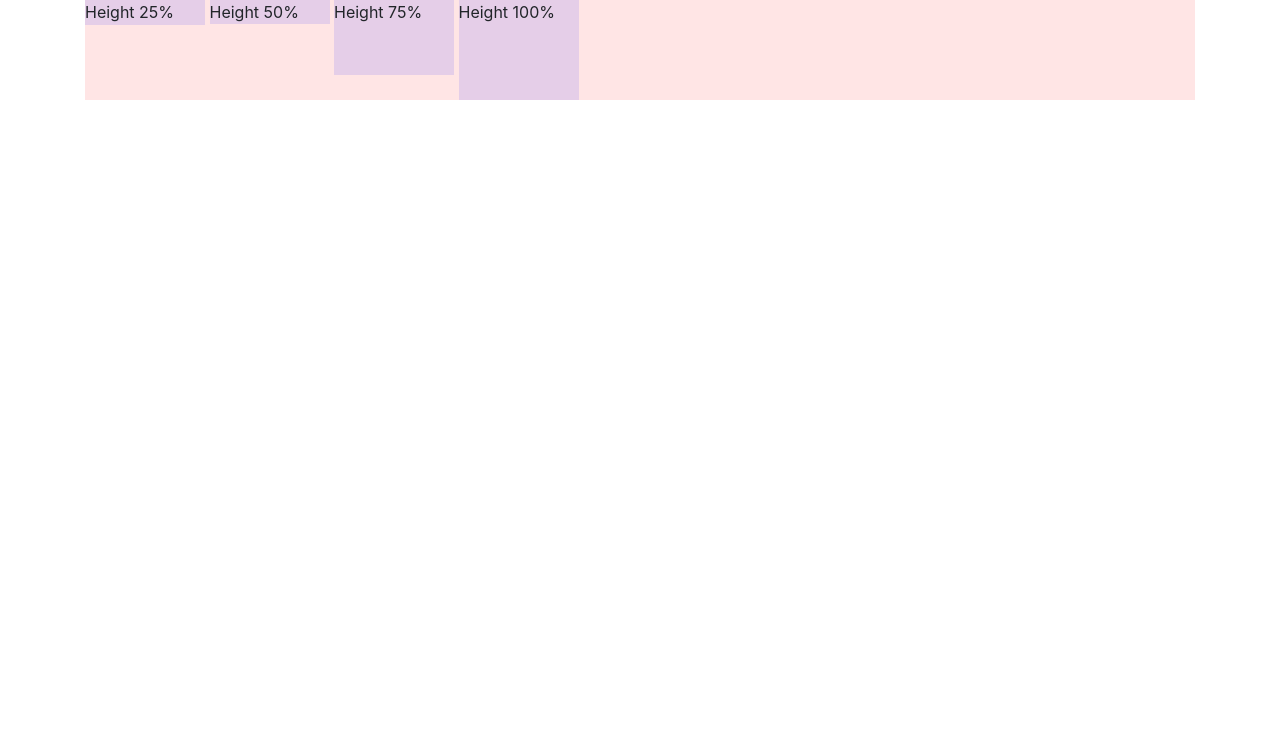
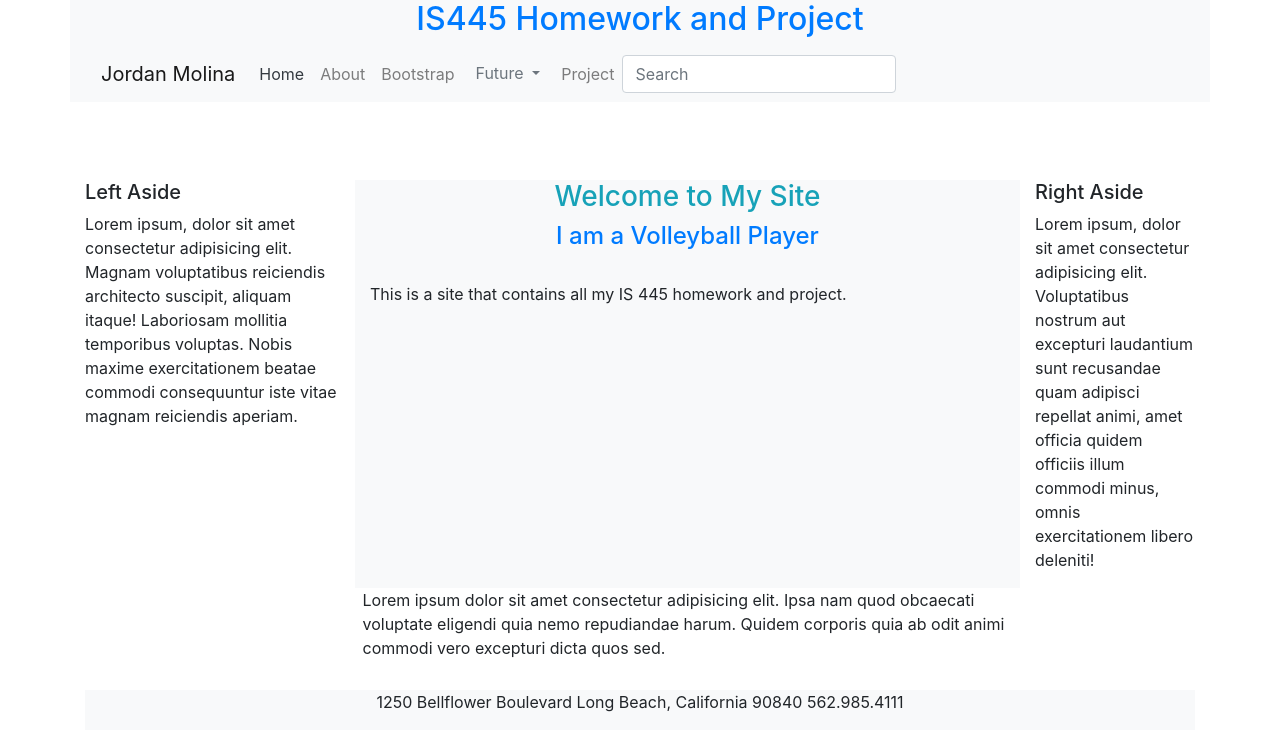
Before and after one commit to jmolina9596/Homework-2, a website: page website/index.html in a window 1280 px wide. Drawn offline with nearby package versions, Linux system fonts and the light colour scheme.

Commit message:
added about page

```diff
--- a/website/index.html
+++ b/website/index.html
@@ -1,4 +1,9 @@
 <!doctype html>
+<style>
+    html {
+        height: 1000px;
+    }
+</style>
 <html lang="en">
 
 <head>
@@ -13,20 +18,100 @@
     <title>Homework 2</title>
 </head>
 
-<body>
-    <div class="container">
+<style>
+    body {
+        margin-top: 180px;
+    }
+</style>
 
 
-        <div style="height: 100px; background-color: rgba(255,0,0,0.1);">
-                <div class="h-25 d-inline-block" style="width: 120px; background-color: rgba(0,0,255,.1)">Height 25%</div>
-                <div class="mh-50 d-inline-block" style="width: 120px; background-color: rgba(0,0,255,.1)">Height 50%</div>
-                <div class="h-75 d-inline-block" style="width: 120px; background-color: rgba(0,0,255,.1)">Height 75%</div>
-                <div class="h-100 d-inline-block" style="width: 120px; background-color: rgba(0,0,255,.1)">Height 100%</div>
+
+<body>
+    <header class="fixed-top">
+        <div class="container bg-light">
+
+            <h2 class="text-primary text-center">IS445 Homework and Project</h2>
+            <nav class="navbar navbar-light bg-light navbar-expand-md">
+                <a href="#" class="navbar-brand">Jordan Molina</a>
+
+                <button class="navbar-toggler" type="button" data-toggle="collapse" data-target="#myId">
+                    <span class="navbar-toggler-icon"></span>
+                </button>
+
+                <div class="collapse navbar-collapse" id="myId">
+
+                    <div class="navbar-nav">
+                        <a href="" class="nav-item nav-link text-dark">Home</a>
+                        <a href="about.html" class="nav-item nav-link">About</a>
+                        <a href="" class="nav-item nav-link">Bootstrap</a>
+                        <div class="dropdown">
+                            <button class="btn btn-light dropdown-toggle text-secondary" type="button" id="dropdownMenuButton" data-toggle="dropdown" aria-haspopup="true"
+                                aria-expanded="false">
+                                Future
+                            </button>
+                            <div class="dropdown-menu" aria-labelledby="dropdownMenuButton">
+                                <a class="dropdown-item" href="#">Homework 3</a>
+                                <a class="dropdown-item" href="#">Homework 4</a>
+                                <a class="dropdown-item" href="#">Homework 5</a>
+                                <a class="dropdown-item" href="#">Homework 6</a>
+                            </div>
+                        </div>
+                        <a href="" class="nav-item nav-link">Project</a>
+                        <form action="" class="form-inline">
+                            <input type="text" class="form-control" type="search" placeholder="Search">
+                        </form>
+                    </div>
+                </div>
+            </nav>
+        </div>
+    </header>
+
+    </div>
+    <div class="container">
+        <div class="row">
+            <div class="col-3">
+                <h5>Left Aside</h5>
+                <p>Lorem ipsum, dolor sit amet consectetur adipisicing elit. Magnam voluptatibus reiciendis architecto suscipit,
+                    aliquam itaque! Laboriosam mollitia temporibus voluptas. Nobis maxime exercitationem beatae commodi consequuntur
+                    iste vitae magnam reiciendis aperiam.</p>
+            </div>
+            <div class="col-7 bg-light">
+                <h3 class="text-info text-center">Welcome to My Site</h3>
+                <h4 class="text-primary text-center">I am a Volleyball Player</h4>
+                <br>
+                <p>This is a site that contains all my IS 445 homework and project.</p>
+            </div>
+            <div class="col-2">
+                <h5>Right Aside</h5>
+                <p>Lorem ipsum, dolor sit amet consectetur adipisicing elit. Voluptatibus nostrum aut excepturi laudantium sunt
+                    recusandae quam adipisci repellat animi, amet officia quidem officiis illum commodi minus, omnis exercitationem
+                    libero deleniti!</p>
+            </div>
+            <div class="row justify-content-center">
+                <div class="col-3"></div>
+                <div class="col-7">Lorem ipsum dolor sit amet consectetur adipisicing elit. Ipsa nam quod obcaecati voluptate eligendi quia
+                    nemo repudiandae harum. Quidem corporis quia ab odit animi commodi vero excepturi dicta quos sed.
+                </div>
+                <div class="col-2"></div>
             </div>
 
 
         </div>
+        <style>
+            footer {
+                padding-top: 30px;
+            }
+        </style>
+        <footer>
+            <div class="container bg-light">
+                <div class="row justify-content-center">
+                    <p class="text-center">
+                        1250 Bellflower Boulevard Long Beach, California 90840 562.985.4111
+                    </p>
 
+                </div>
+            </div>
+        </footer>
 
         <!-- Optional JavaScript -->
         <!-- jQuery first, then Popper.js, then Bootstrap JS -->
```
Also changed, not shown: website/about.html (added, +100 -0 lines). Lines whose indentation alone changed are shown as unchanged.
